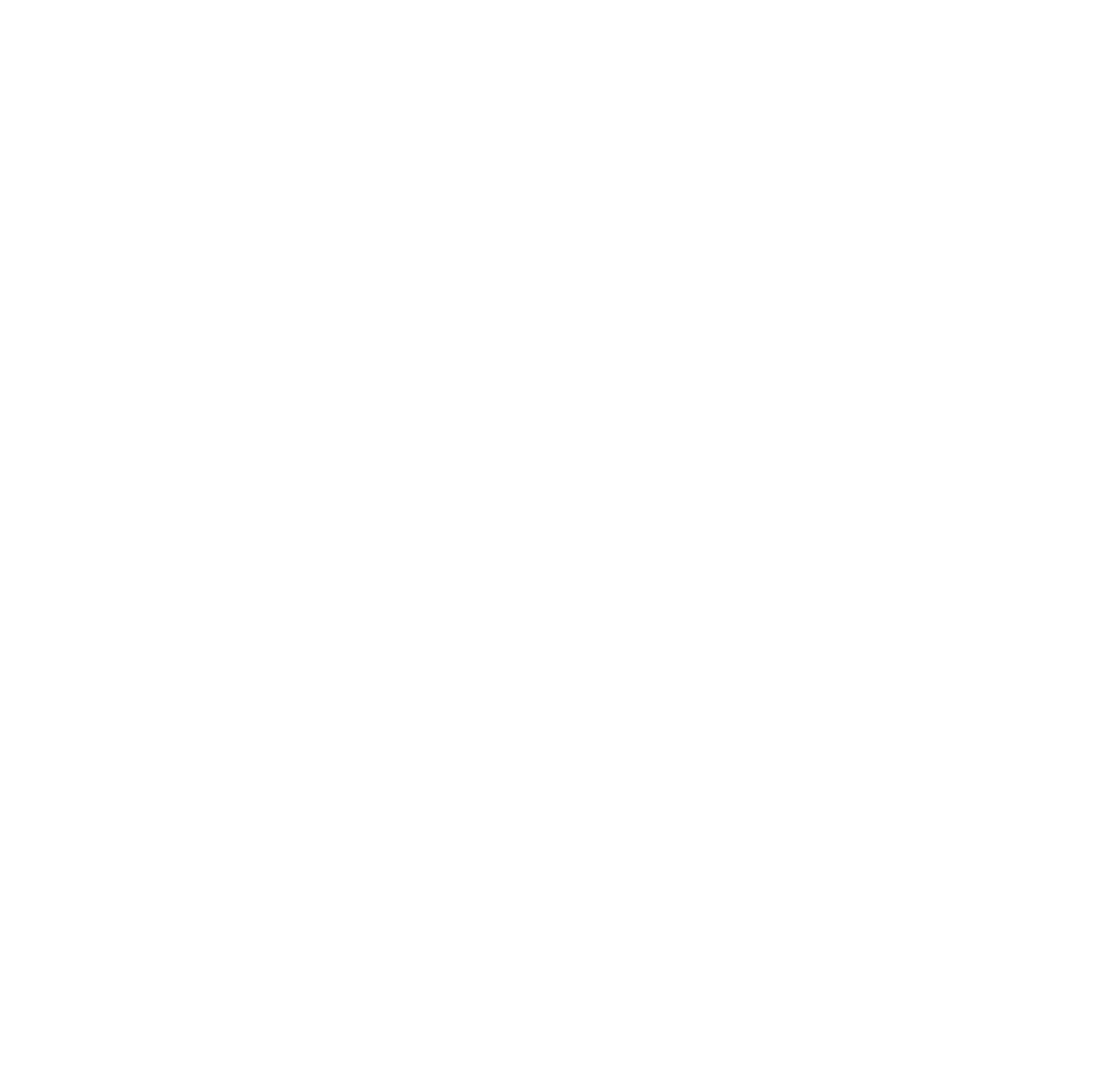
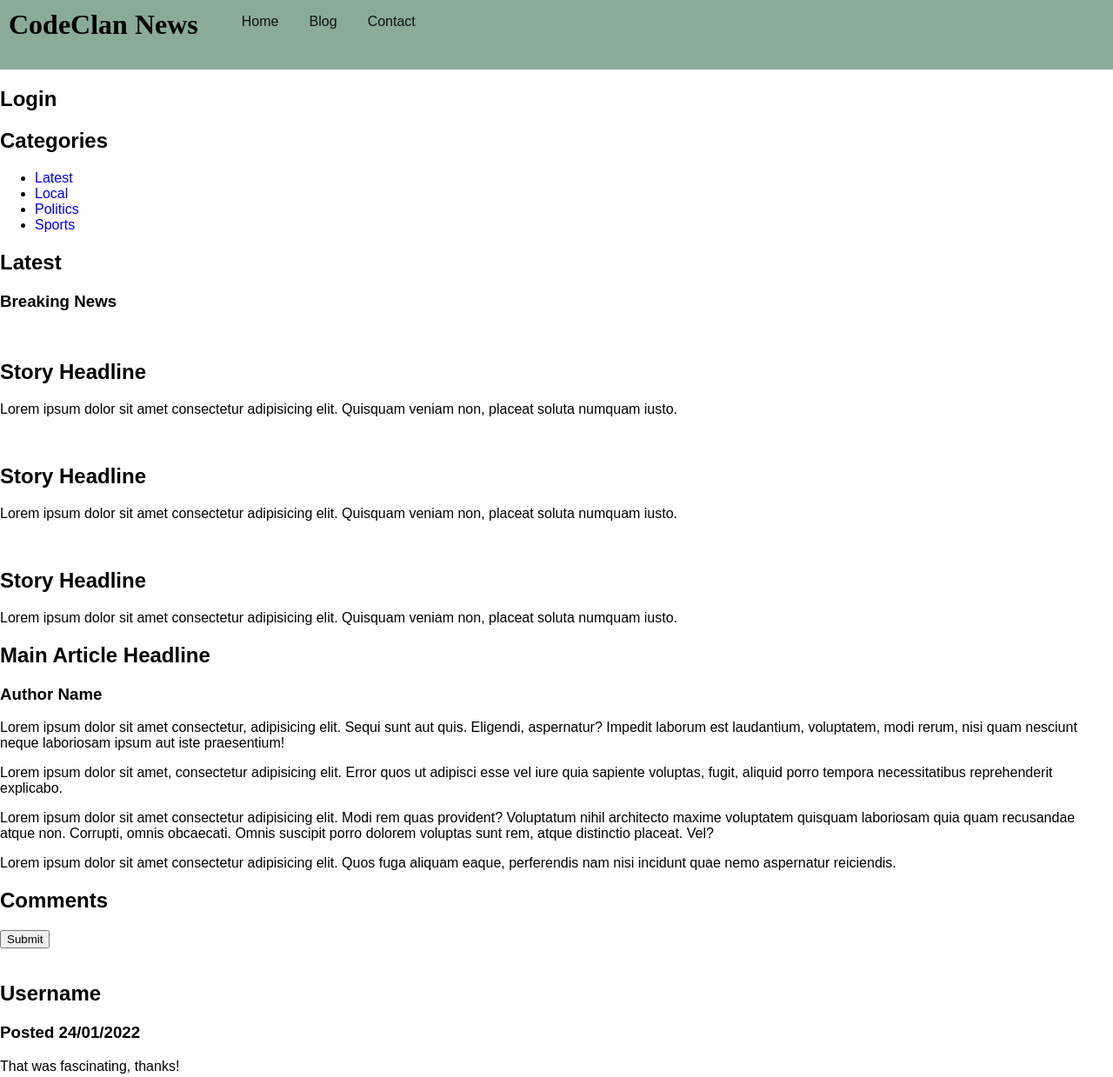
Before and after one commit to Hvirfvel/html_css_lab_hmwk, a plain HTML site: page index.html in a window 1280 px wide. Shown: the top 1239 px of the page at 87% size. Before the commit the page ends 800 px from the top, so only its background shows below. Drawn offline with Linux system fonts and the light colour scheme.

Commit message:
HTML structure set up

```diff
--- a/index.html
+++ b/index.html
@@ -8,6 +8,93 @@
     <title>CodeClan News</title>
 </head>
 <body>
-
+    <header id="top-header">
+        <h1>CodeClan News</h1>
+        <nav>
+            <ul>
+                <li class="top-nav-list-items"><a href="#">Home</a></li>
+                <li class="top-nav-list-items"><a href="#">Blog</a></li>
+                <li class="top-nav-list-items"><a href="#">Contact</a></li>
+            </ul>
+        </nav>
+    </header>
+    <main>
+        <div>
+            <section>
+                <h2>Login</h2>
+                <form action=""></form>
+            </section>
+            <section>
+                <h2>Categories</h2>
+                <ul>
+                    <li><a href="#">Latest</a></li>
+                    <li><a href="#">Local</a></li>
+                    <li><a href="#">Politics</a></li>
+                    <li><a href="#">Sports</a></li>
+                </ul>
+            </section>
+        </div>
+        <aside>
+            <h2>Latest</h2>
+            <h3>Breaking News</h3>
+            <section>
+                <img src="" alt="">
+                <section>
+                    <h2>Story Headline</h2>
+                    <p>Lorem ipsum dolor sit amet consectetur adipisicing elit. Quisquam veniam non, placeat soluta numquam iusto.</p>
+                </section>
+            </section>
+            <section>
+                <img src="" alt="">
+                <section>
+                    <h2>Story Headline</h2>
+                    <p>Lorem ipsum dolor sit amet consectetur adipisicing elit. Quisquam veniam non, placeat soluta numquam iusto.</p>
+                </section>
+            </section>
+            <section>
+                <img src="" alt="">
+                <section>
+                    <h2>Story Headline</h2>
+                    <p>Lorem ipsum dolor sit amet consectetur adipisicing elit. Quisquam veniam non, placeat soluta numquam iusto.</p>
+                </section>
+            </section>
+        </aside>
+        <article>
+            <section>
+                <h2>Main Article Headline</h2>
+                <h3>Author Name</h3>
+                <p>Lorem ipsum dolor sit amet consectetur, adipisicing elit. Sequi sunt aut quis. Eligendi, aspernatur? Impedit laborum est laudantium, voluptatem, modi rerum, nisi quam nesciunt neque laboriosam ipsum aut iste praesentium!</p>
+                <p>Lorem ipsum dolor sit amet, consectetur adipisicing elit. Error quos ut adipisci esse vel iure quia sapiente voluptas, fugit, aliquid porro tempora necessitatibus reprehenderit explicabo.</p>
+                <p>Lorem ipsum dolor sit amet consectetur adipisicing elit. Modi rem quas provident? Voluptatum nihil architecto maxime voluptatem quisquam laboriosam quia quam recusandae atque non. Corrupti, omnis obcaecati. Omnis suscipit porro dolorem voluptas sunt rem, atque distinctio placeat. Vel?</p>
+                <p>Lorem ipsum dolor sit amet consectetur adipisicing elit. Quos fuga aliquam eaque, perferendis nam nisi incidunt quae nemo aspernatur reiciendis.</p>
+            </section>
+            <section>
+                <h2>Comments</h2>
+                <form action=""></form>
+                <button>Submit</button>
+                <section>
+                    <img src="" alt="">
+                    <h2>Username</h2>
+                    <h3>Posted 24/01/2022</h3>
+                    <p>That was fascinating, thanks!</p>
+                </section>
+                <section>
+                    <img src="" alt="">
+                    <h2>Username</h2>
+                    <h3>Posted 24/01/2022</h3>
+                    <p>That was fascinating, thanks!</p>
+                </section>
+                <section>
+                    <img src="" alt="">
+                    <h2>Username</h2>
+                    <h3>Posted 24/01/2022</h3>
+                    <p>That was fascinating, thanks!</p>
+                </section>
+            </section>
+        </article>
+    </main>
+    <footer>
+        <h2>CodeClan News 2022</h2>
+    </footer>
 </body>
 </html>
--- a/style.css
+++ b/style.css
@@ -0,0 +1,32 @@
+body {
+    margin: 0;
+    box-sizing: border-box;
+    font-family: Arial, Helvetica, sans-serif;
+}
+
+h1 {
+    margin: 0;
+    padding: 10px;
+    font-family: 'Playfair Display';
+}
+
+a {
+    text-decoration: none;
+}
+
+#top-header {
+    background-color: rgb(138, 172, 151);
+    height: 80px;
+    display: flex;
+}
+
+#top-header ul {
+    width: 200px;
+    display: flex;
+    justify-content: space-between;
+    list-style: none;
+}
+
+.top-nav-list-items a {
+    color: rgb(15, 15, 15);
+}
```
